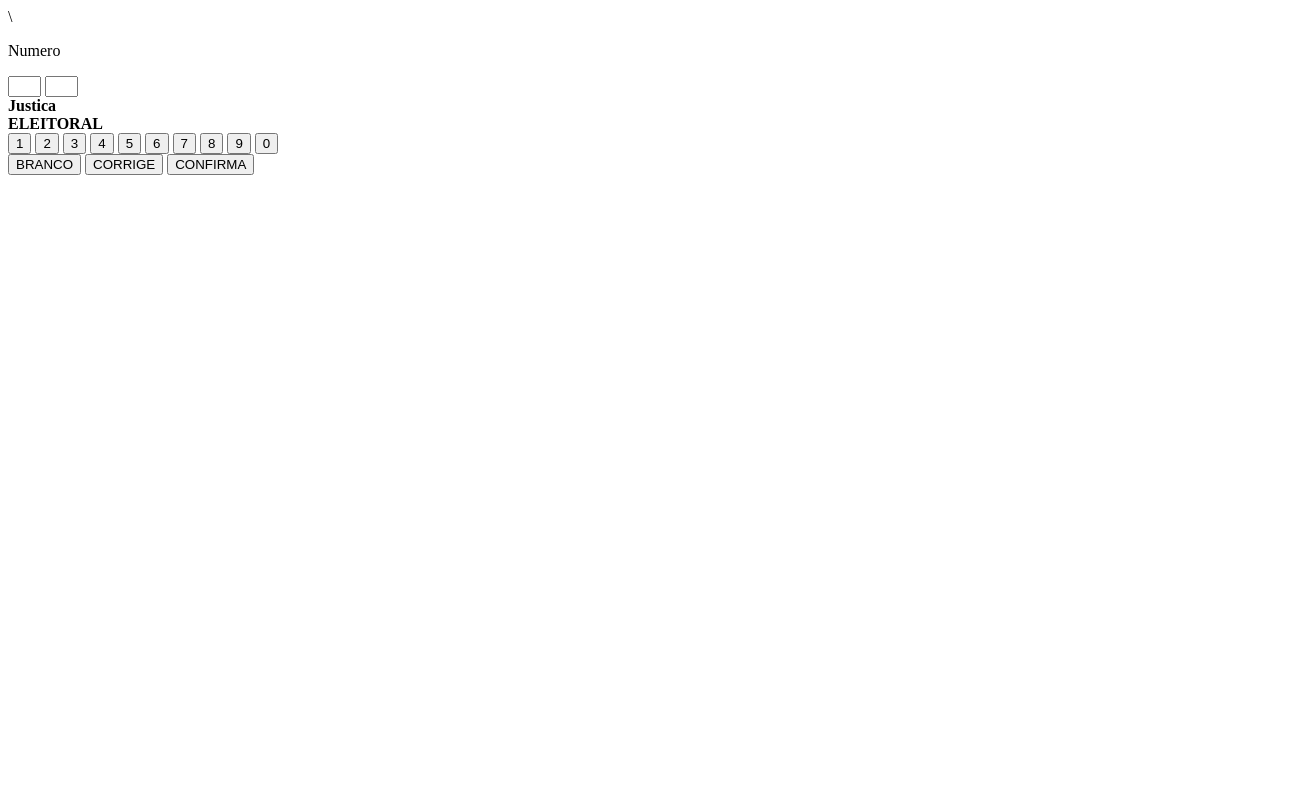
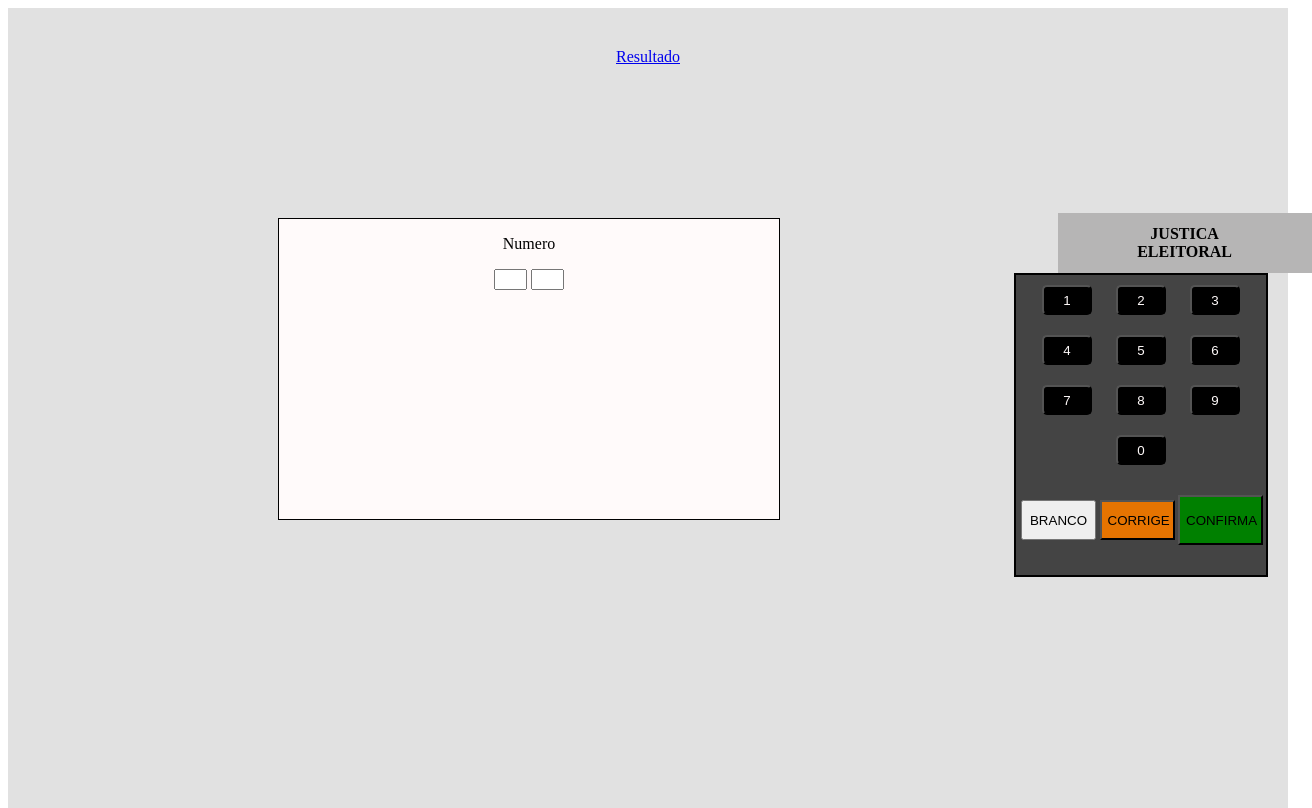
Before and after one commit to jonatas33/08-11-22, a plain HTML site: page index.html in a window 1280 px wide. Shown: the whole page, 1312 px wide, since content can reach past the window. Drawn offline with Linux system fonts and the light colour scheme.

Commit message:
Add files via upload

```diff
--- a/index.html
+++ b/index.html
@@ -1,13 +1,16 @@
 <!DOCTYPE html>
 <html lang="pt-BR">
+
 <head>
     <meta charset="UTF-8">
     <meta http-equiv="X-UA-Compatible" content="IE=edge">
     <meta name="viewport" content="width=device-width, initial-scale=1.0">
-    <title>Votacao</title>\
+    <title>Votacao</title>
+    <script src="votacao.js"></script>
     <link rel="stylesheet" type="text/css" href="vote.css">
 
 </head>
+
 <body>
     <div class="container">
         <div class="branco">
@@ -18,9 +21,9 @@
                     <input size="1" id="campo2" value="" maxlength="1" type="text" readonly="readonly">
                 </form>
             </div>
-        </div>
+
             <div class="cinza-escuro">
-            <b>Justica<br>ELEITORAL</b>
+                <b>JUSTICA<br>ELEITORAL</b>
             </div>
             <div class="preto">
                 <button class="bnt click" onclick="inserir(1)">1</button>
@@ -36,10 +39,13 @@
                 <div class="teclado2">
                     <button class="branco click">BRANCO</button>
                     <button class="laranja click" onclick="corrige()">CORRIGE</button>
-                <button class="verde click" onclick="votar()">CONFIRMA</button>
+                    <button class="verde" onclick="votar()">CONFIRMA</button>
                 </div>
             </div>
         </div>
+        <a href="resultado.html" target="_blank">Resultado</a>
+    </div>
 
 </body>
+
 </html>
--- a/votacao.js
+++ b/votacao.js
@@ -2,12 +2,13 @@ function inserir(valor){
     var valor1 = document.getElementById("campo1").value;
     var valor2 = document.getElementById("campo2").value;
 
-    if (valor1 ==""){
+    if (valor1 == ""){
         document.getElementById("campo1").value = valor;
-
-    }else if (valor2 == ""){
+    }
+    else if (valor2 == ""){
         document.getElementById("campo2").value = valor;
     }
+}
 
 function corrige(){
     document.getElementById("campo1").value = "";
@@ -20,60 +21,22 @@ function votar(){
     var candidato = (valor1 * 10)+ valor2;
     if (sessionStorage.getItem(candidato) !== null){
         votos = parseInt(sessionStorage.getItem(candidato)) + 1;
-        sessionStorage.setItem(candidato , votos);
+        sessionStorage.setItem(candidato, votos);
     }else{
-        sessionStorage.setItem(candidato , 1);
+        sessionStorage.setItem(candidato, 1);
     }
-}
-    alert("Confirmad voto no candidato " +candidato)
+    alert("Confirmado, segundo Elvis, Seu voto foi no candidato " +candidato)
     document.getElementById("campo1").value = "";
     document.getElementById("campo2").value = "";
+}
+
 
 function resultado (){
     document.getElementById("resultado").innerHTML=""
     for(i=0;i<100;i++){
         if (sessionStorage.getItem(i) !== null){
             //alert;
-            document.getElementById("resultado").innerHTML += "Candidato  " +i+"tem" + sessionStorage.getItem(i)+"votos<br/>"
+            document.getElementById("resultado").innerHTML += "Candidato  "+i+" tem "+sessionStorage.getItem(i)+"votos<br/>";
         }
     }
 }
-
-
-
-
-
-
-
-
-
-
-
-
-
-
-
-
-
-
-
-
-
-
-
-
-
-
-
-
-
-
-
-
-
-
-
-
-
-
-}
--- a/vote.css
+++ b/vote.css
@@ -0,0 +1,83 @@
+.container{
+    text-align: center;
+    background-color: #e1e1e1;
+    height: 100%;
+    width: 100%;
+    position: absolute;
+}
+img{
+    right: 0;
+    position: absolute;
+    height: 150px;
+    width: 105px;
+    border: solid 1px black;
+}
+.cinza-escuro{
+    top: 50%;
+    margin-top: -195px;
+    width: 254px;
+    height: 60px;
+    position: absolute;
+    left: 82%;
+
+}
+b{
+    position: relative;
+    top: 12px;
+}
+
+.preto{
+    border: solid 2px;
+    top: 50%;
+    margin-top: -135px;
+    position: absolute;
+    background-color: #444;
+    height: 300px;
+    width: 250px;
+    right: 20px;
+}
+.cinza-claro{
+    position: absolute;
+    border: solid 1px;
+    left: 50%;
+    margin-left: -370px;
+    top: 50%;
+    margin-top: -190px;
+    position: absolute;
+    height: 300px;
+    width: 500px;
+    background-color:snow;
+
+}
+.cinza-escuro{
+    background-color: #b6b5b5;
+}
+.bnt{
+    margin: 10px;
+    background-color: black;
+    color: snow;
+    border-radius: 5px;
+    height: 30px;
+    width: 50px;
+}
+.teclado2{
+    font-size: 14px;
+    position: absolute;
+    bottom: 30px;
+    left: 5px;
+    color: black;
+}
+.branco{
+    height: 40px;
+    width: 75px;
+}
+.laranja{
+    height: 40px;
+    width: 75px;
+    background-color: #E67401;
+}
+.verde{
+    height: 50px;
+    width: 85px;
+    background-color: green;
+}
```
Also changed, not shown: resultado.html (added, +16 -0 lines). Lines whose indentation alone changed are shown as unchanged.
